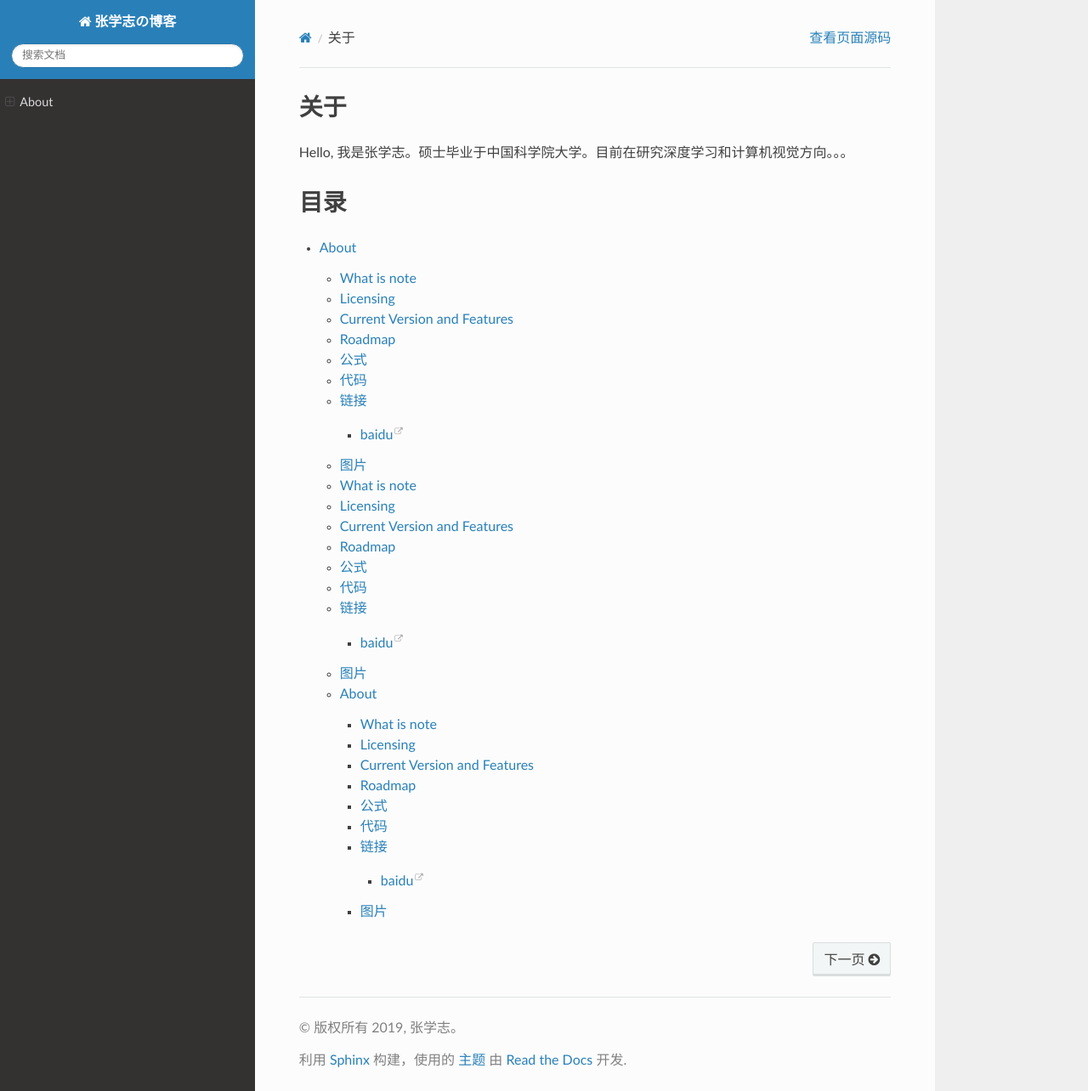
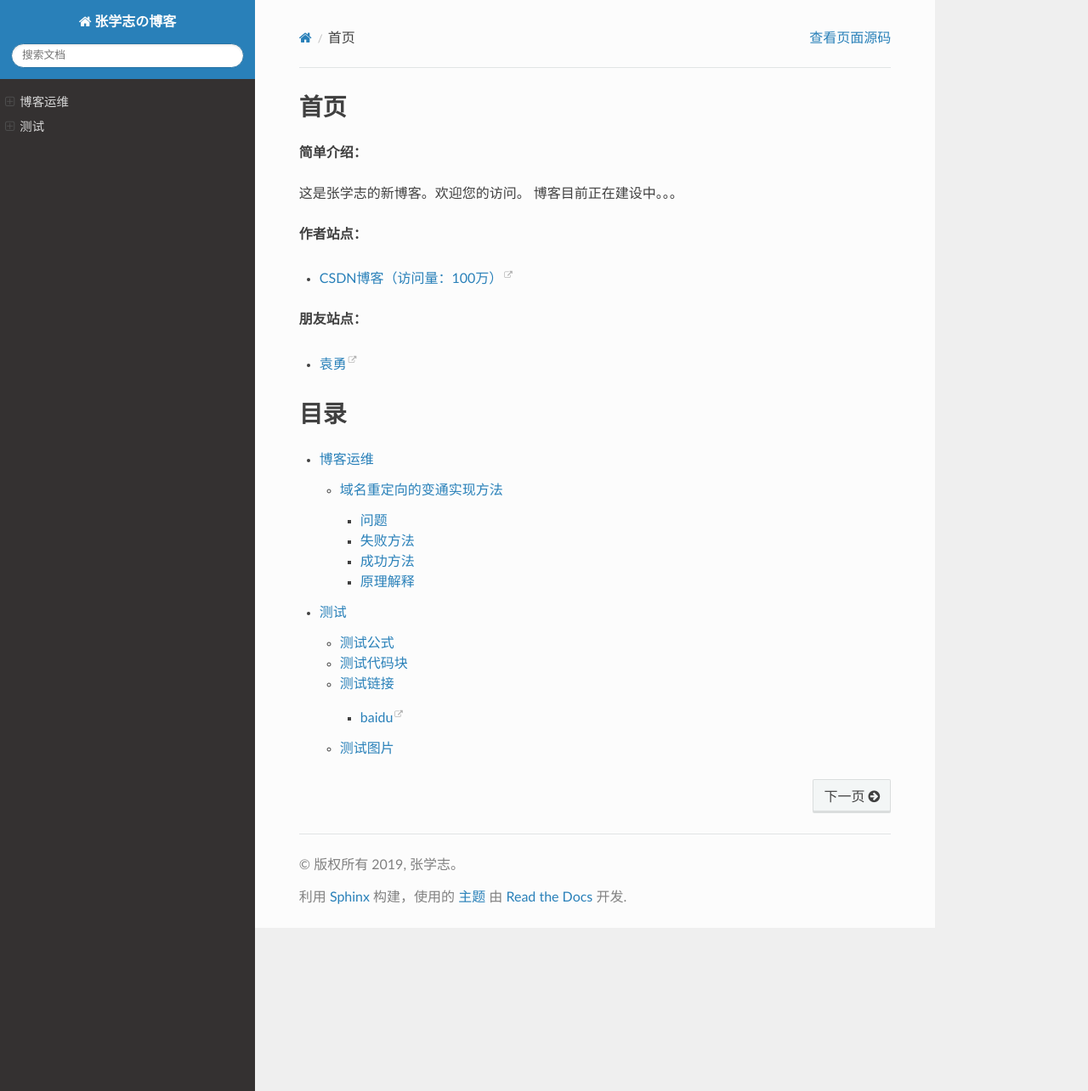
Before and after one commit to algoboy101/note, a Sphinx documentation site: the page built from source/index.rst, in a window 1280 px wide and 1284 px high. Shown: the whole window at 85% size. Built offline with Sphinx 7.4.7 and the Read the Docs theme 2.0.0, drawn with Linux system fonts in a browser that asks for light colours.

Commit message:
add 博客运维

````diff
--- a/source/about/about.md
+++ /dev/null
@@ -1,38 +0,0 @@
-# What is note
-
-* note is ...
-
-
-# Licensing
-
-* note is Copyright 2019 Horizon
-* the license used by note is `Apache License 2.0`
-
-# Current Version and Features
-
-* note current version:0.1
-
-
-# Roadmap
-
-* ....
-
-# 公式
-$$E = m c^2$$
-
-```math
-E = m c^2
-```
-
-# 代码
-
-```python
-import numpy as np
-```
-
-# 链接
-* [baidu](http://www.baidu.com)
-
-# 图片
-
-* ![baidu](https://xnstatic-1253397658.file.myqcloud.com/rtd03.png)
--- a/source/about/about2/about.md
+++ /dev/null
@@ -1,38 +0,0 @@
-# What is note
-
-* note is ...
-
-
-# Licensing
-
-* note is Copyright 2019 Horizon
-* the license used by note is `Apache License 2.0`
-
-# Current Version and Features
-
-* note current version:0.1
-
-
-# Roadmap
-
-* ....
-
-# 公式
-$$E = m c^2$$
-
-```math
-E = m c^2
-```
-
-# 代码
-
-```python
-import numpy as np
-```
-
-# 链接
-* [baidu](http://www.baidu.com)
-
-# 图片
-
-* ![baidu](https://xnstatic-1253397658.file.myqcloud.com/rtd03.png)
--- a/source/about/about2/index.rst
+++ /dev/null
@@ -1,7 +0,0 @@
-About
-=====
-
-.. toctree::
-   :maxdepth: 10
-
-   about
--- a/source/about/index.rst
+++ /dev/null
@@ -1,9 +0,0 @@
-About
-=====
-
-.. toctree::
-   :maxdepth: 10
-
-   about.md
-   测试.md
-   about2/index
--- a/source/about/测试.md
+++ /dev/null
@@ -1,38 +0,0 @@
-# What is note
-
-* note is ...
-
-
-# Licensing
-
-* note is Copyright 2019 Horizon
-* the license used by note is `Apache License 2.0`
-
-# Current Version and Features
-
-* note current version:0.1
-
-
-# Roadmap
-
-* ....
-
-# 公式
-$$E = m c^2$$
-
-```math
-E = m c^2
-```
-
-# 代码
-
-```python
-import numpy as np
-```
-
-# 链接
-* [baidu](http://www.baidu.com)
-
-# 图片
-
-* ![baidu](https://xnstatic-1253397658.file.myqcloud.com/rtd03.png)
--- a/source/index.rst
+++ b/source/index.rst
@@ -7,14 +7,27 @@
    :maxdepth: 2
    :caption: Contents:
 
-关于
+首页
 ====
-Hello, 我是张学志。硕士毕业于中国科学院大学。目前在研究深度学习和计算机视觉方向。。。
+**简单介绍：**
+
+这是张学志的新博客。欢迎您的访问。
+博客目前正在建设中。。。
+
+**作者站点：**
+
+- `CSDN博客（访问量：100万） <https://blog.csdn.net/xuezhisdc>`_
+
+**朋友站点：**
+
+- `袁勇 <https://yongyuan.name/>`_
+
 
 目录
 ====
 
 .. toctree::
-   :maxdepth: 10
+   :maxdepth: 5
 
-   about/index
+   博客运维/index.rst
+   测试/index.rst
--- /dev/null
+++ b/source/博客运维/index.rst
@@ -0,0 +1,7 @@
+博客运维
+====
+
+.. toctree::
+   :maxdepth: 5
+
+   域名重定向的变通实现方法.md
--- /dev/null
+++ b/source/博客运维/域名重定向的变通实现方法.md
@@ -0,0 +1,36 @@
+# 域名重定向的变通实现方法
+
+## 问题
+* 在Github上搭建了一个博客：[https://www.xuezhisd.top/](https://www.xuezhisd.top/)，希望`多个域名访问这个博客`（历史遗留问题）！
+    * 比如，xuezhisd.top, blog.xuezhisd.top, note.xuezhisd.top。即
+    * [https://note.xuezhisd.top/](https://note.xuezhisd.top/) 自动跳转到：https://www.xuezhisd.top/
+    * [https://blog.xuezhisd.top/](https://blog.xuezhisd.top/) 自动跳转到：https://www.xuezhisd.top/
+
+## 失败方法
+* 方案一：CNAME。GitHub的Page服务不能够通过设置CNAME设置多个域名。
+* 方案二：重定向。阿里云的域名管理，可以设置重定向，但需要备案！域名`xuezhisd.top`没有备案，不能使用这个功能。
+* 方案一和方案二都失败了。
+
+## 成功方法
+* 建立另外一个repo：https://github.com/algoboy101/note_redirect_note，并创建gh-pages分支；
+* 设置该repo的CNAME为：note.xuezhisd.top
+* 创建一个`index.html`文件，写入以下内容，使用JavaScript实现跳转到https://www.xuezhisd.top/的功能：
+```html
+<!DOCTYPE html>
+<html>
+	<head>
+		<script type="text/javascript">
+				window.location.href="https://www.xuezhisd.top/";  //1
+				window.history.back(-1); //2  页面返回
+				self.location='https://www.xuezhisd.top/'; //3
+				top.location='https://www.xuezhisd.top/';  //4
+		</script>
+	</head>
+</html>
+```
+* 提交到`gh-pages`分支。
+* 尝试访问：https://note.xuezhisd.top/。链接自动跳转到：https://www.xuezhisd.top/。
+
+## 原理解释
+* 新创建的repo提供了额外的CNAME，可以用来新绑定一个域名。
+* 该repo中的`index.html`实现你了跳转功能：访问到该文件，立马跳转到指定链接。
--- /dev/null
+++ b/source/测试/index.rst
@@ -0,0 +1,7 @@
+测试
+====
+
+.. toctree::
+   :maxdepth: 5
+
+   测试.md
--- /dev/null
+++ b/source/测试/测试.md
@@ -0,0 +1,17 @@
+# 测试公式
+$$E = m c^2$$
+
+```math
+E = m c^2
+```
+
+# 测试代码块
+```python
+import numpy as np
+```
+
+# 测试链接
+* [baidu](http://www.baidu.com)
+
+# 测试图片
+* ![baidu](https://xnstatic-1253397658.file.myqcloud.com/rtd03.png)
````
